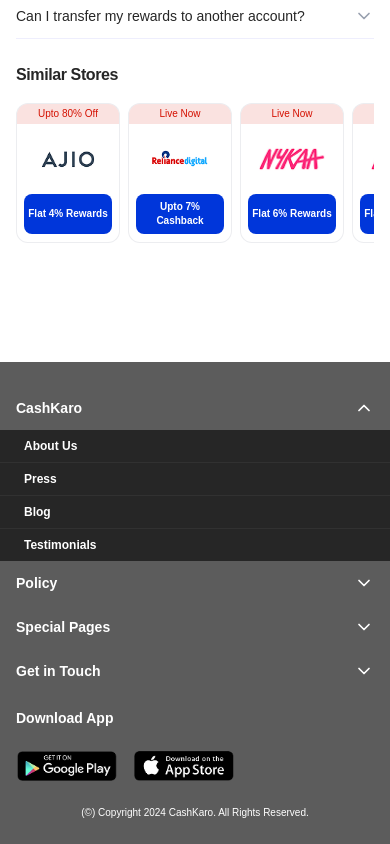
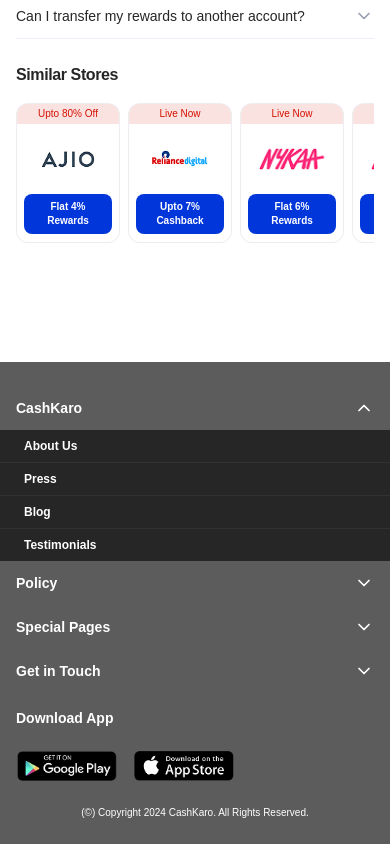
Before and after one commit to Arunachalam0606/cashkaro-ui-assessment, a React (Vite) app: page / in a window 390 px wide. Shown: the part 1879-2723 px from the top of the page. Built offline with nearby package versions, Linux system fonts and the light colour scheme.

Commit message:
Adjust padding classes on reward button

```diff
--- a/src/components/cashback/StoreCard.tsx
+++ b/src/components/cashback/StoreCard.tsx
@@ -46,7 +46,7 @@
         />
       </div>
 
-      <div className="flex h-10 w-22 items-center justify-center rounded-[8px] bg-ck-blue px-1 md:h-12 md:w-27.5 md:rounded-[10px] md:bg-ck-royal md:px-2">
+      <div className="flex h-10 w-22 items-center justify-center rounded-[8px] bg-ck-blue px-2 py-1.5 md:h-12 md:w-27.5 md:rounded-[10px] md:bg-ck-royal">
         <span className="text-center text-[10px] leading-3.5 font-semibold text-white md:text-xs md:leading-4">
           {rewardText}
         </span>
```
